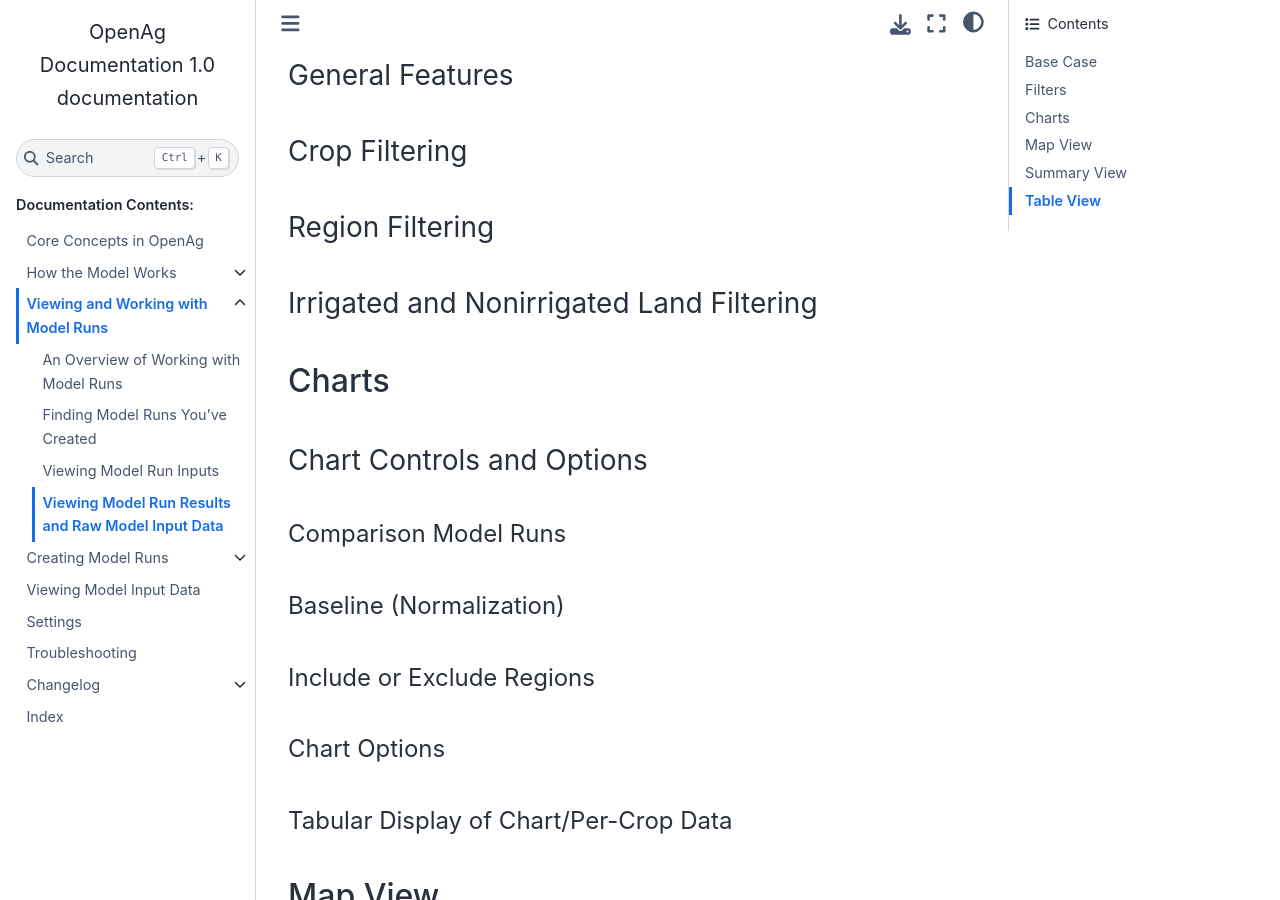
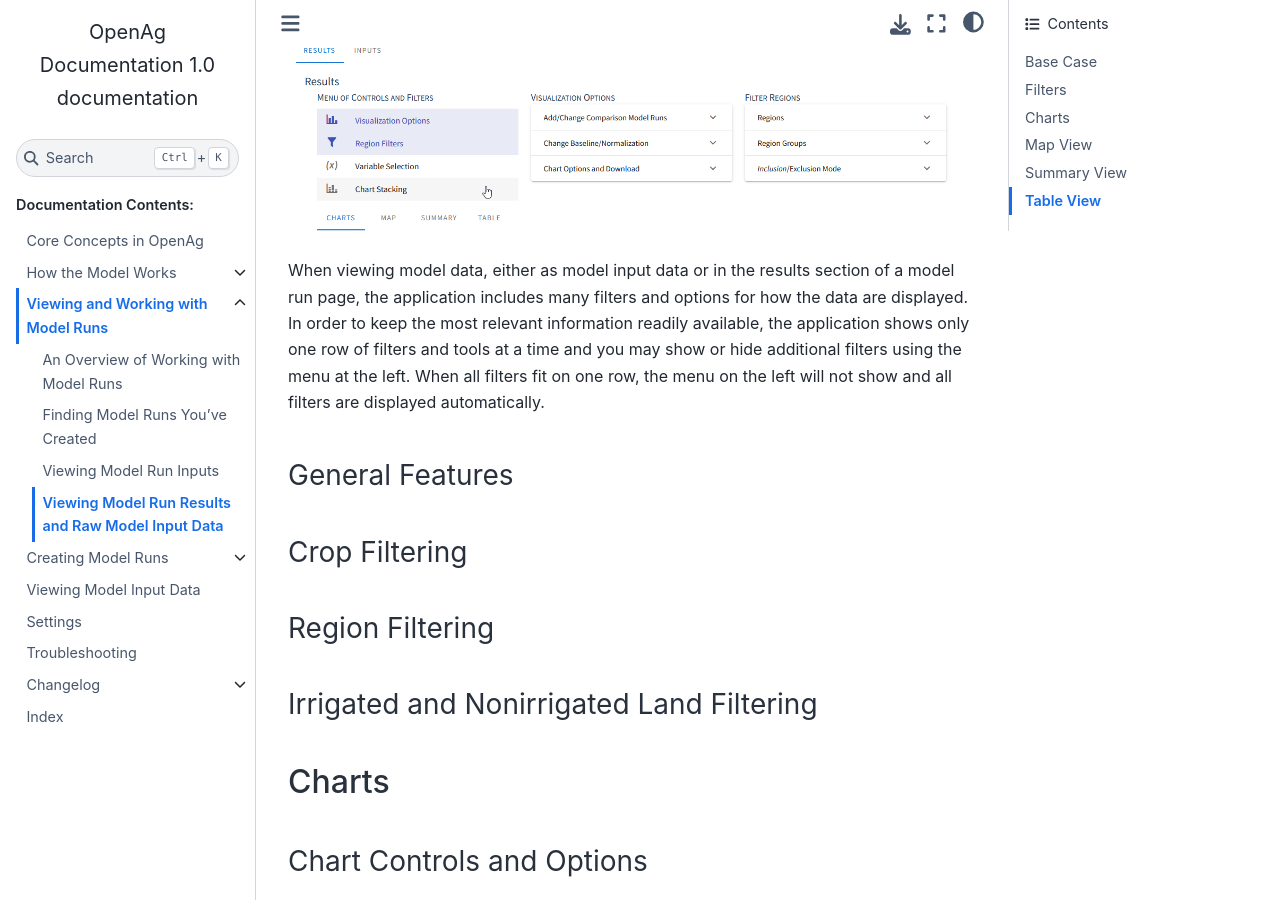
Before and after one commit to Water-Systems-Management-UCM/OpenAg_Docs, a Sphinx documentation site: the page built from source/ModelRuns/data_viewer.rst, in a window 1280 px wide and 900 px high, scrolled down 311 px. Built offline with Sphinx 7.4.7 and the Sphinx Book theme 1.1.4, drawn with Linux system fonts in a browser that asks for light colours.

Commit message:
Basic introduction to application filtering text

```diff
--- a/source/ModelRuns/data_viewer.rst
+++ b/source/ModelRuns/data_viewer.rst
@@ -11,8 +11,22 @@
 Base Case
 ---------------
 
+.. index::
+    single: model run; data viewer;
+    single: model run; data viewer; filters
+    single: model run; results; filters
+
+.. _DataViewerFiltersSection:
+
 Filters
 ------------------
+.. figure:: ./data_viewer_filters.png
+
+When viewing model data, either as model input data or in the results section of a model run page, the
+application includes many filters and options for how the data are displayed. In order to keep the most
+relevant information readily available, the application shows only one row of filters and tools
+at a time and you may show or hide additional filters using the menu at the left. When all filters
+fit on one row, the menu on the left will not show and all filters are displayed automatically.
 
 General Features
 ___________________
```
Also changed, not shown: source/ModelRuns/data_viewer_filters.png (added).
